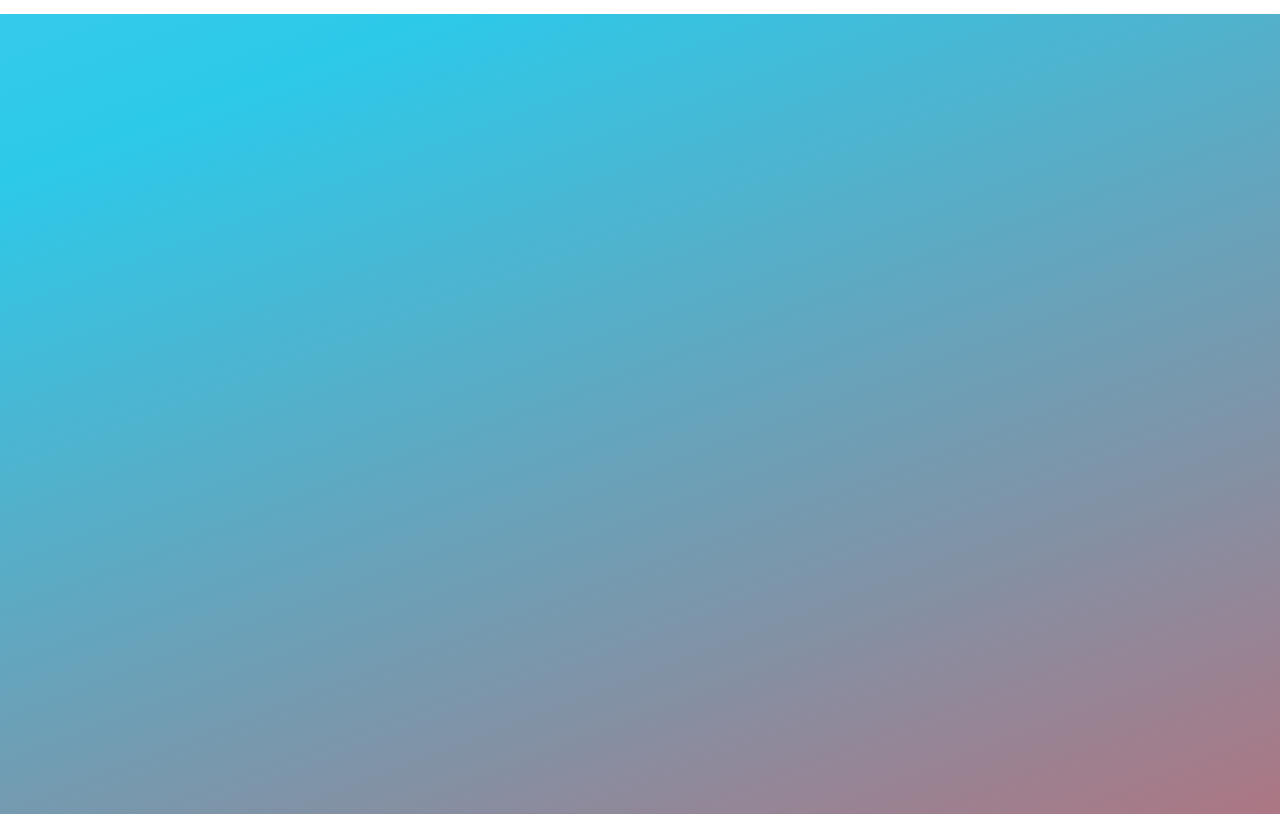
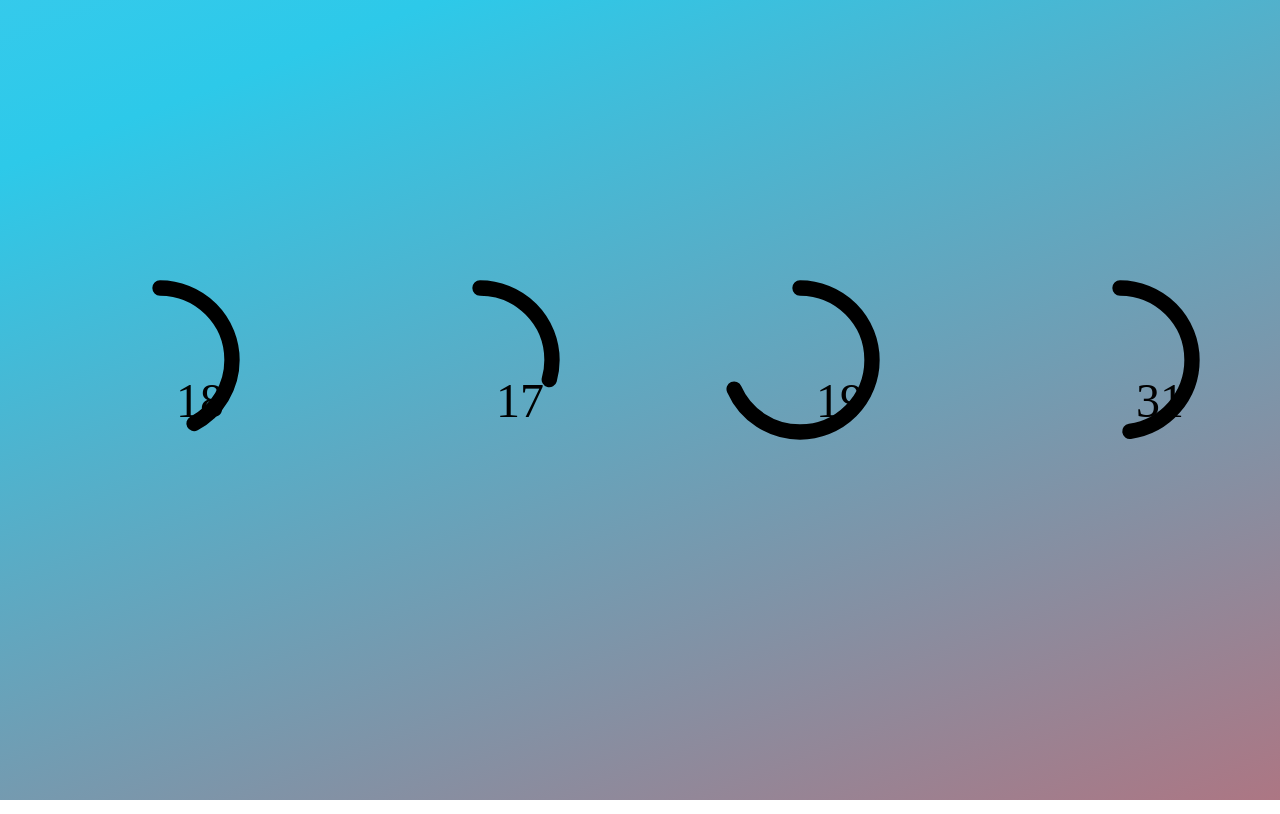
Before and after one commit to code-ga/new_year_countdown, a Preact app: page / in a window 1280 px wide. Built offline with nearby package versions, Linux system fonts and the light colour scheme.

Commit message:
Update app.css

```diff
--- a/src/app.css
+++ b/src/app.css
@@ -24,10 +24,10 @@
 
 .base-timer {
   position: relative;
-  width: 150rem;
-  height: 150rem;
-  margin-left: 50rem;
-  margin-right: 50rem;
+  width: 15rem;
+  height: 15rem;
+  margin-left: 5rem;
+  margin-right: 5rem;
 }
 
 .base-timer__svg {
@@ -41,7 +41,7 @@
 }
 
 .base-timer__path-elapsed {
-  stroke-width: 6rem;
+  stroke-width: 0.6rem;
   stroke: rgb(0, 0, 0);
   transition: 1s linear all;
   stroke-linecap: round;
@@ -49,7 +49,7 @@
 }
 
 .base-timer__path-remaining {
-  stroke-width: 6rem;
+  stroke-width: 0.6rem;
   transform: rotate(90deg);
   transform-origin: center;
   transition: 1s linear all;
@@ -60,13 +60,13 @@
 
 .base-timer__label {
   position: absolute;
-  width: 150rem;
-  height: 150rem;
+  width: 15rem;
+  height: 15rem;
   top: 0;
   display: flex;
   align-items: center;
   justify-content: center;
-  font-size: 30rem;
+  font-size: 3rem;
 }
 
 /* 159 */
```
